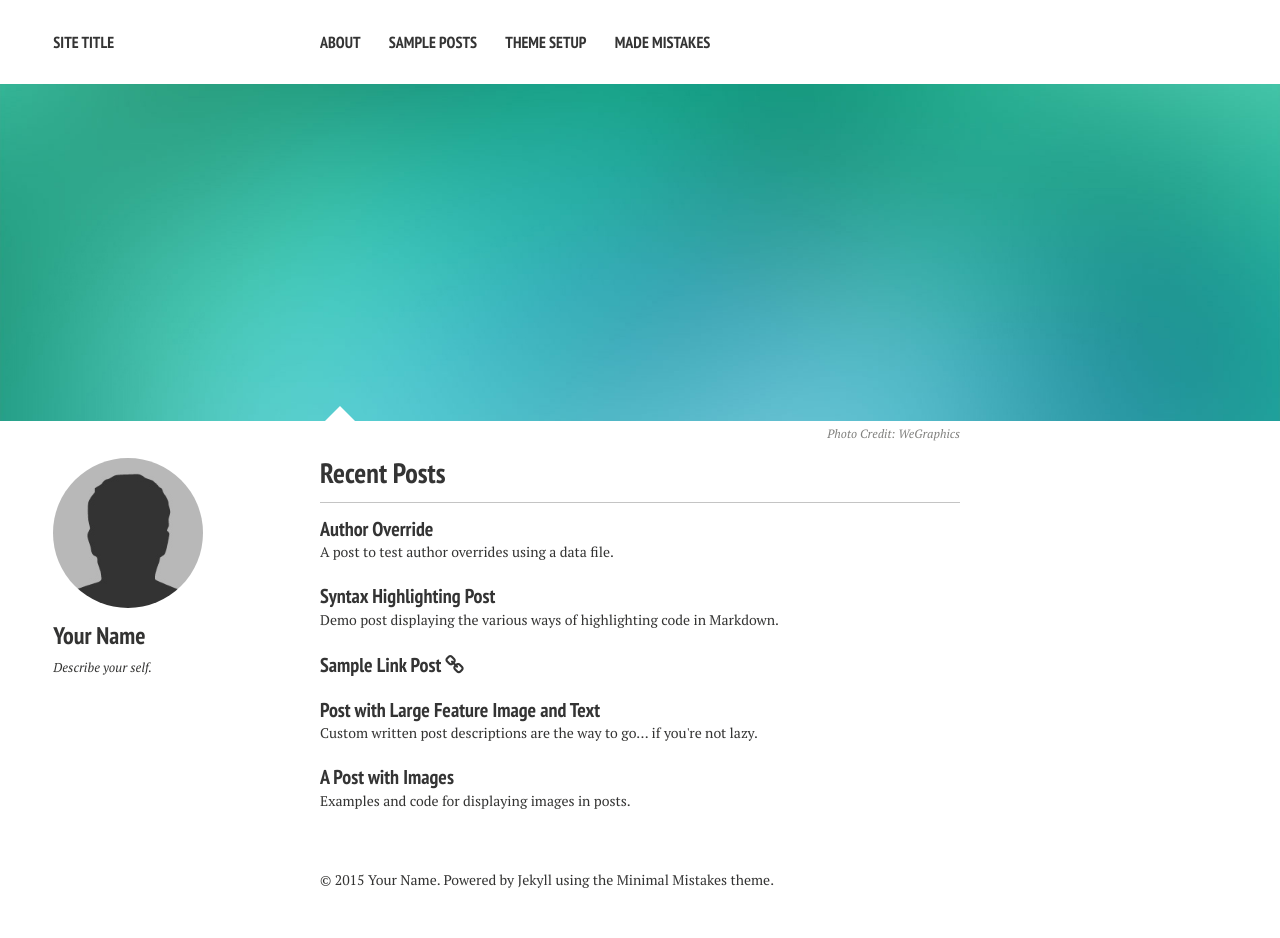
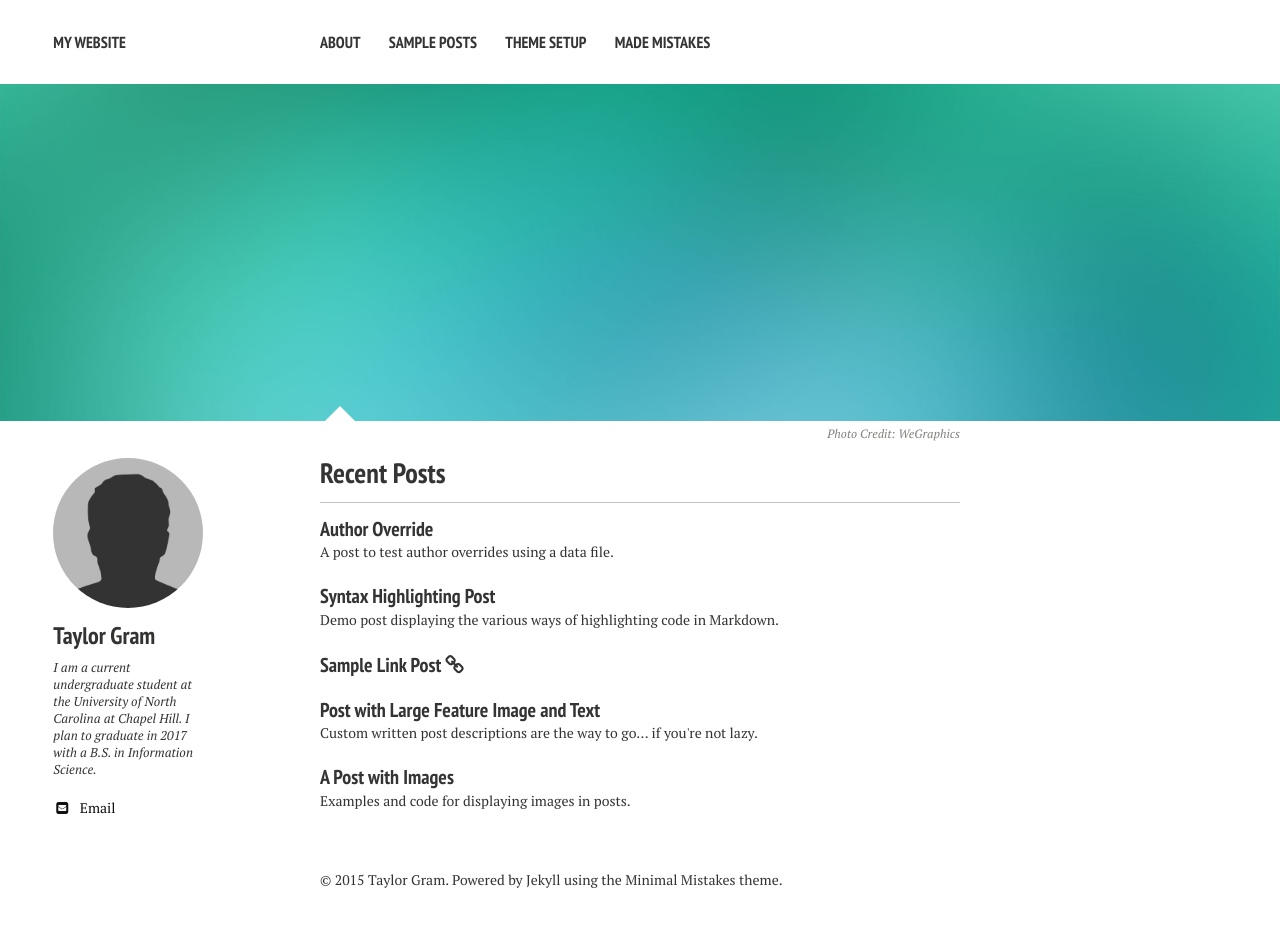
Before and after one commit to tgram/tgram.github.io, a Jekyll site: the page built from index.md, in a window 1280 px wide. Built offline with Jekyll 4.4.1, drawn with Linux system fonts in a browser that asks for light colours; nearby versions of some CDN libraries.

Commit message:
changed _config.yml

```diff
--- a/_config.yml
+++ b/_config.yml
@@ -1,8 +1,8 @@
 # Site wide configuration
 
-title:            Site Title
+title:            My Website
 locale:           en_US
-url:
+url:              http://tgram.github.io
 
 
 # Jekyll configuration
@@ -26,10 +26,10 @@ kramdown:
 
 # Site owner
 owner:
-  name: Your Name
+  name: Taylor Gram
   avatar: bio-photo.jpg
-  bio: "Describe your self."
-  email:
+  bio: "I am a current undergraduate student at the University of North Carolina at Chapel Hill. I plan to graduate in 2017 with a B.S. in Information Science."
+  email: tgram@live.unc.edu
   disqus-shortname:
   twitter: #username
   facebook: #username
```
